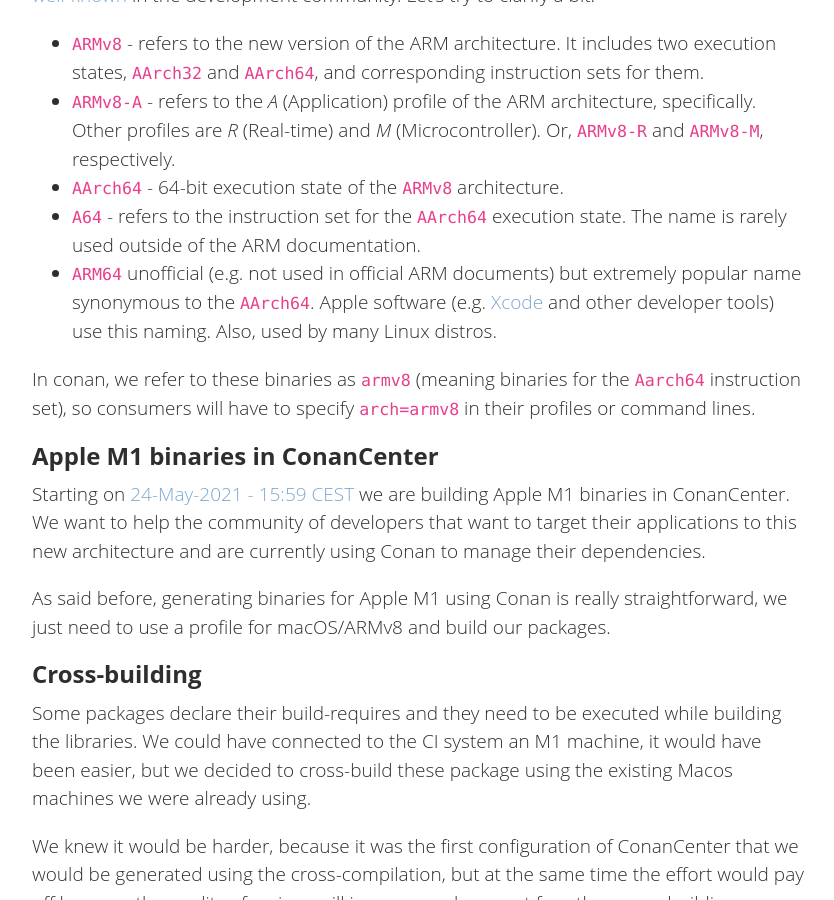
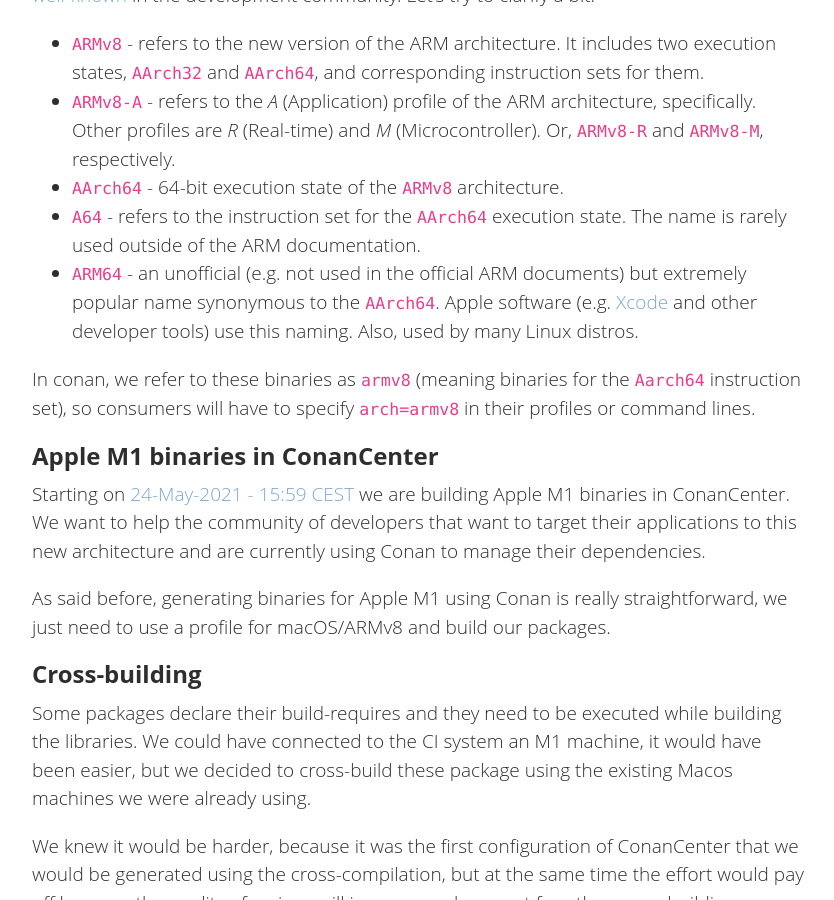
Before and after one commit to conan-io/conan-io.github.io, a Jekyll site: the page built from _posts/2021-09-06-m1.markdown, in a window 1280 px wide and 900 px high, scrolled down 1235 px. Shown: the whole window, without its empty margins (20-854 px from the left). Built offline with Jekyll 4.4.1, drawn with Linux system fonts in a browser that asks for light colours; comment, search, counter and statistics services are not loaded.

Commit message:
Update _posts/2021-09-06-m1.markdown

```diff
--- a/_posts/2021-09-06-m1.markdown
+++ b/_posts/2021-09-06-m1.markdown
@@ -44,7 +44,7 @@ The confusion about the architecture naming around arm64/aarch64/armv8 is alread
 * `ARMv8-A` - refers to the *A* (Application) profile of the ARM architecture, specifically. Other profiles are *R* (Real-time) and *M* (Microcontroller). Or, `ARMv8-R` and `ARMv8-M`, respectively.
 * `AArch64` - 64-bit execution state of the `ARMv8` architecture.
 * `A64` - refers to the instruction set for the `AArch64` execution state. The name is rarely used outside of the ARM documentation.
-* `ARM64` unofficial (e.g. not used in official ARM documents) but extremely popular name synonymous to the `AArch64`. Apple software (e.g. [Xcode](https://developer.apple.com/xcode/) and other developer tools) use this naming. Also, used by many Linux distros.
+* `ARM64` - an unofficial (e.g. not used in the official ARM documents) but extremely popular name synonymous to the `AArch64`. Apple software (e.g. [Xcode](https://developer.apple.com/xcode/) and other developer tools) use this naming. Also, used by many Linux distros.
 
 In conan, we refer to these binaries as `armv8` (meaning binaries for the `Aarch64` instruction set),
  so consumers will have to specify `arch=armv8` in their profiles or command lines.
```
